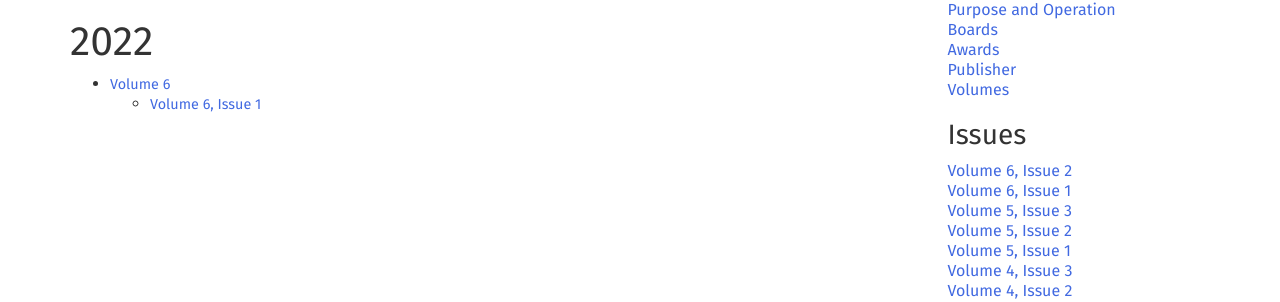
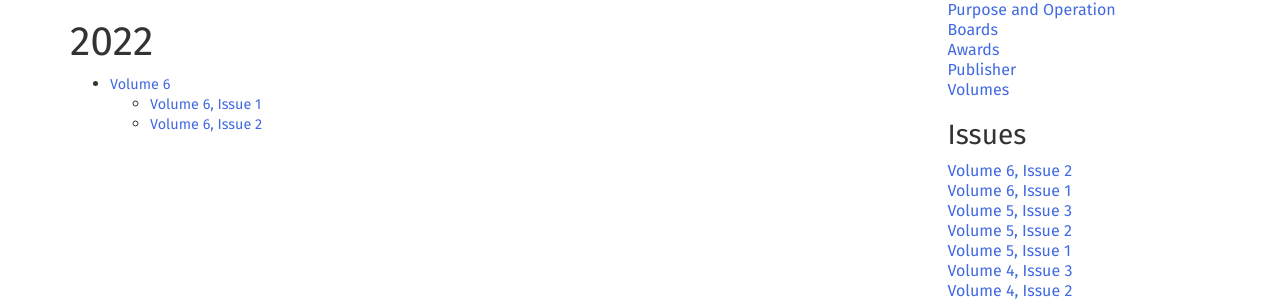
Before and after one commit to programming-journal/programming-journal.github.io, a Jekyll site: the page built from 2022/index.markdown, in a window 1280 px wide. Shown: the part 207-509 px from the top of the page. Built offline with Jekyll 4.4.1, drawn with Linux system fonts in a browser that asks for light colours.

Commit message:
Volume overview

```diff
--- a/2022/index.markdown
+++ b/2022/index.markdown
@@ -5,3 +5,4 @@ title: 2022
 
  * [Volume 6](/)
    * [Volume 6, Issue 1](6/issue1)
+   * [Volume 6, Issue 2](6/issue2)
```
